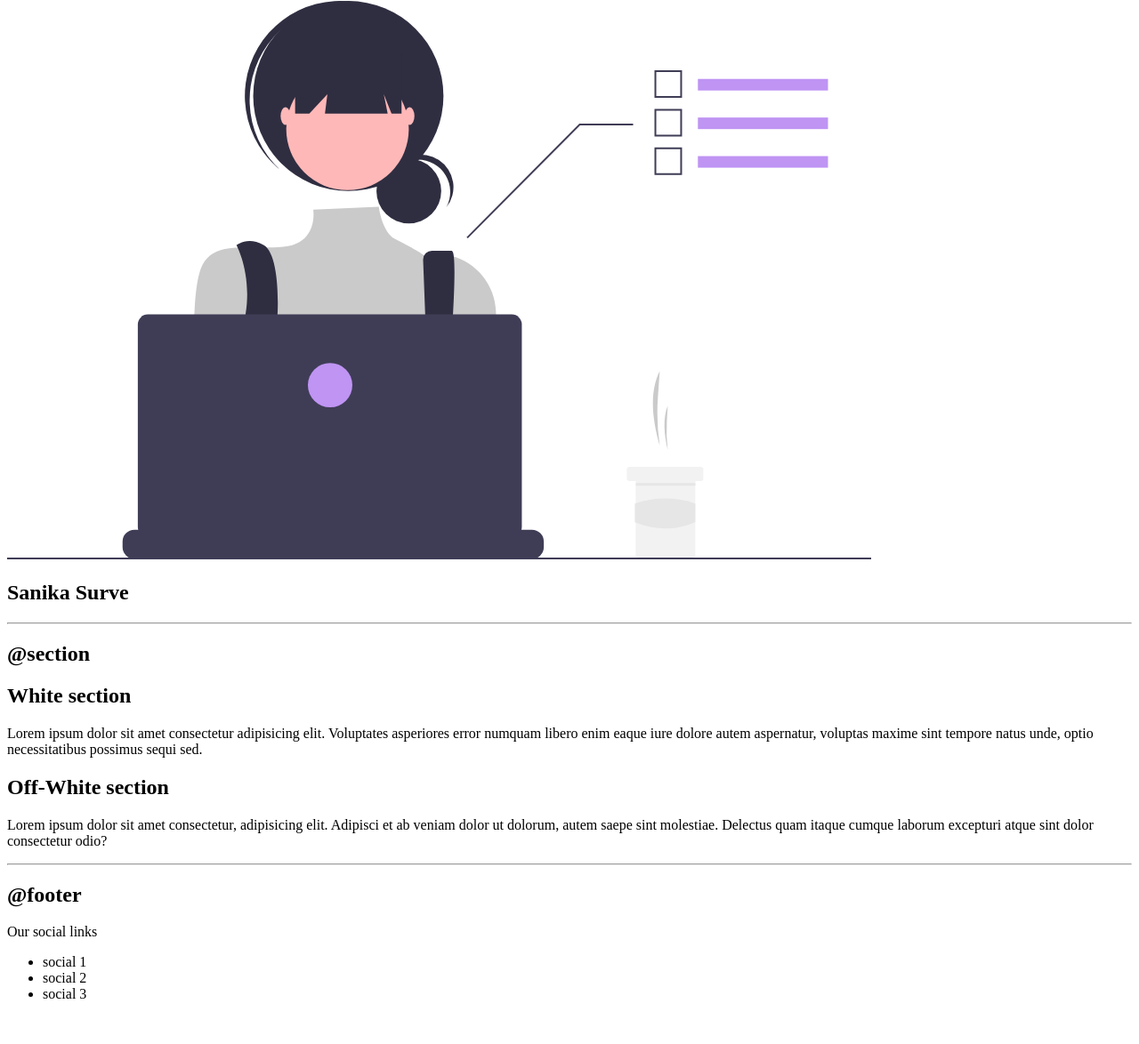
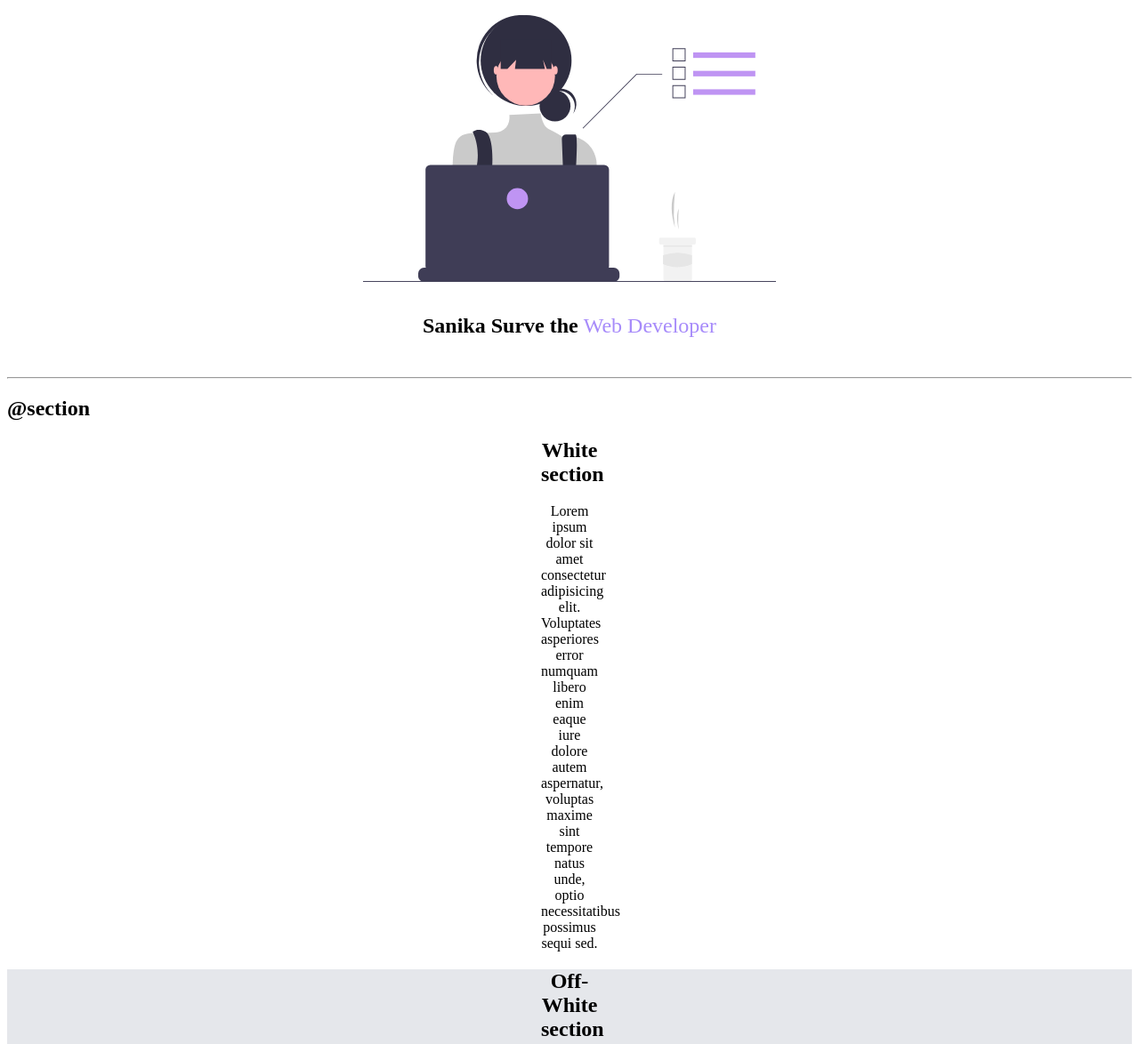
Before and after one commit to sanikasurve/clp-component-library, a plain HTML site: page index.html in a window 1280 px wide. Shown: the part 1346-2520 px from the top of the page at 89% size. Drawn offline with Linux system fonts and the light colour scheme; a web font is replaced by a local one.

Commit message:
feat: css complete

```diff
--- a/index.html
+++ b/index.html
@@ -46,7 +46,7 @@
     <ul class="list-non-bullet">
         <li class="list-item-inline">item 1</li>
         <li class="list-item-inline">item 2</li>
-        <li  class="list-item-inline">item 3</li>
+        <li class="list-item-inline">item 3</li>
     </ul>
 
     <h3>this is a reversed unordered list</h3>
@@ -61,7 +61,7 @@
     <nav class="navigation">
         <div class="nav-brand">Sanika Surve</div>
         <ul class="list-non-bullet nav-pill">
-            <li class="list-item-inline"><a class="links"href="#">Home</a></li>
+            <li class="list-item-inline"><a class="links links-active"href="#">Home</a></li>
             <li class="list-item-inline"><a class="links"href="#">Projects</a></li>
             <li class="list-item-inline"><a class="links"href="#">Blogs</a></li>
         </ul>
@@ -69,36 +69,36 @@
     <hr>
 
     <h2>@header</h2>
-    <header>
-        <img src="res/hero1.svg" alt="">
-        <h2>Sanika Surve</h2>
+    <header class="header">
+        <img class="header-img" src="res/hero1.svg" alt="">
+        <h2 class="header-heading">Sanika Surve the <span class="heading-colored"> Web Developer</span></h2>
     </header>
     <hr>
 
     <h2>@section</h2>
     <section>
-        <div>
-            <h1>White section</h1>
+        <div class="section">
+            <h1 class="section-heading"> White section</h1>
             <p>Lorem ipsum dolor sit amet consectetur adipisicing elit. Voluptates asperiores error numquam libero enim eaque iure dolore autem aspernatur, voluptas maxime sint tempore natus unde, optio necessitatibus possimus sequi sed.</p>
         </div>
     </section>
     <section>
-        <div>
-            <h1>Off-White section</h1>
+        <div class="section section2">
+            <h1 class="section-heading"> Off-White section</h1>
             <p>Lorem ipsum dolor sit amet consectetur, adipisicing elit. Adipisci et ab veniam dolor ut dolorum, autem saepe sint molestiae. Delectus quam itaque cumque laborum excepturi atque sint dolor consectetur odio?</p>
         </div>
     </section>
     <hr>
 
     <h2>@footer</h2>
-    <footer>
-        <div>Our social links</div>
-        <ul>
-            <li>social 1</li>
-            <li>social 2</li>
-            <li>social 3</li>
+    <footer class="footer-box">
+        <div class="footer-pill"> Our social links</div>
+        <ul class="list-non-bullet footer-pill">
+            <li class="links list-item-inline"><a href=""> social 1</a></li>
+            <li class="links list-item-inline"><a href="">social 2</a></li>
+            <li class="links list-item-inline"><a href="">social 3</a></li>
         </ul>
-    </footer>
+     </footer>
 
 
 
--- a/style.css
+++ b/style.css
@@ -78,3 +78,52 @@ body{
 .navigation .links-active{
     font-weight: bold;
 }
+/*header*/
+.header{
+    padding: 1rem;
+}
+
+.header-img{
+    max-width: 70%;
+    max-height: 300px;
+    display: block;
+    margin: auto;
+}
+
+.header-heading{
+    text-align: center;
+    padding-top: 1rem;
+}
+
+.heading-colored{
+    color: #A78BFA;
+    font-weight: 400;
+}
+
+.section-heading{
+    text-align: center;
+}
+
+.section2{
+    background-color: #E5E7EB;
+}
+
+.section{
+    text-align: center;
+    max-width: 350px;
+    padding-left: 600px;
+    padding-right: 600px;
+}
+
+.footer-pill{
+    text-align: center;
+}
+
+.footer-box{
+    text-decoration: none;
+    background-color: #A78BFA;
+    padding-bottom: 1.5rem;
+    padding-top: 0.5rem;
+    border-radius: 0.5rem;
+    color: white;
+}
```
